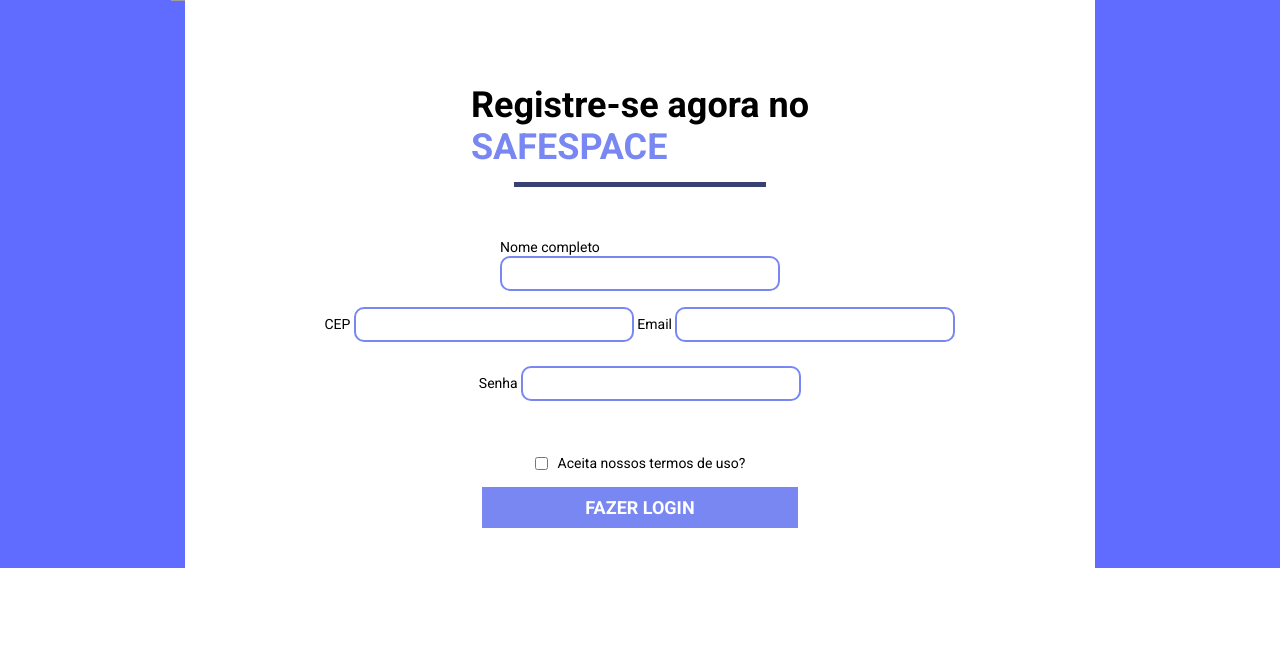
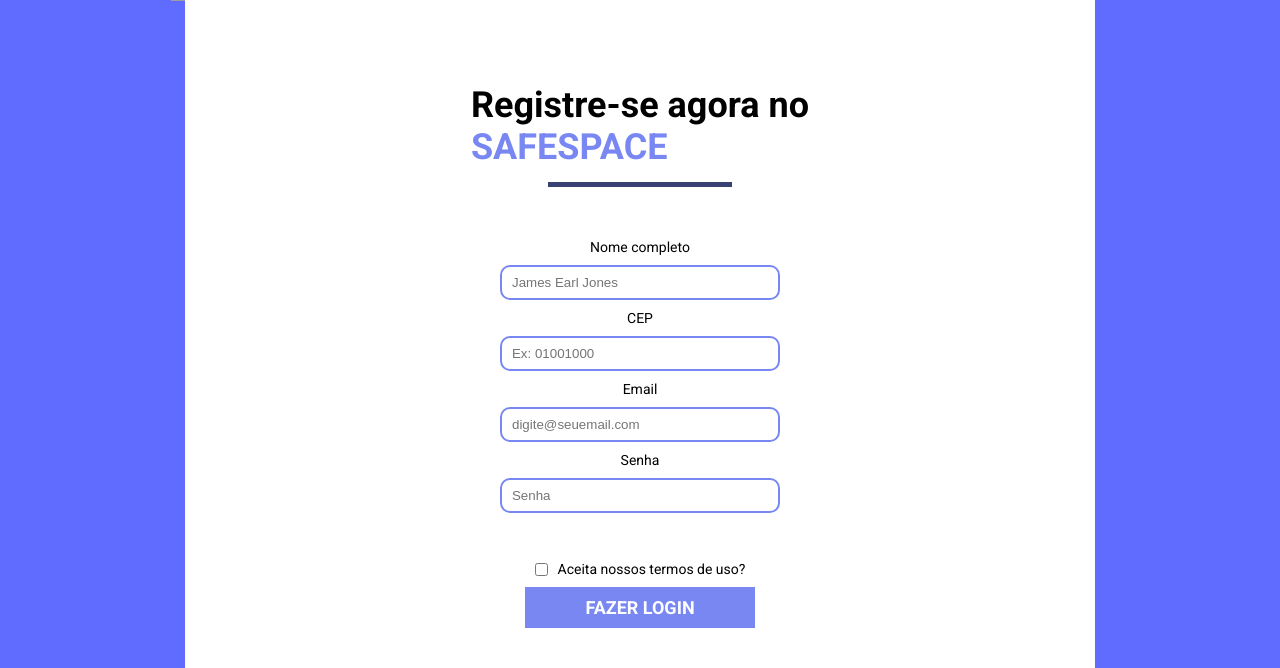
Before and after one commit to brunodelucasbarbosa/etica-de-cracking-compusoc, a PHP site: page / in a window 1280 px wide. Shown: the part 715-1383 px from the top of the page. Before the commit the page ends 1283 px from the top, so only its background shows below. Run offline with PHP 8.4, Linux system fonts and the light colour scheme; grey boxes are pictures that could not be loaded.

Commit message:
alteracoes na estilização do formulario

```diff
--- a/index.html
+++ b/index.html
@@ -62,31 +62,24 @@
           </div>
 
           <form>
-            <div class="input-nome">
               <label for="nome">
                 Nome completo
               </label>
-              <input type="text" id="nome" name="nome" style="display: block;" class="input-dados" required>
-            </div>
+              <input type="text" id="nome" name="nome" class="input-dados" placeholder="James Earl Jones" required>
 
-            <div class="inputs-quadrante">
-              <div class="inputs-quadrante-interno-1">
-                <label>
+                <label for="cep">
                   CEP
-                  <input type="number" class="input-dados cep" required="required">
                 </label>
-                <label>
+                <input type="number" id="cep" name="cep" class="input-dados cep" placeholder="Ex: 01001000" required>
+
+                <label for="email">
                   Email
-                  <input type="email" class="input-dados email" required>
                 </label>
-              </div>
-              <div class="inputs-quadrante-interno-2">
-                <label>
+                <input type="email" id="email" class="input-dados email" placeholder="digite@seuemail.com" required>
+                <label for="senha">
                   Senha
-                  <input type="text" class="input-dados senha" required>
                 </label>
-              </div>
-            </div>
+                <input type="password" id="senha" class="input-dados senha" placeholder="Senha" required>
 
             <div class="input-checkbox">
               <input id="aceitar" type="checkbox" name="aceitar" required>
--- a/index.js
+++ b/index.js
@@ -9,10 +9,10 @@ let botaoTomarCuidado;
 botaoEnviar.addEventListener('click', () => {
   const nome = document.querySelector('#nome');
   const cep = document.querySelector('.input-dados.cep');
-  if(cep.value.length !== 8) {return window.alert("Digite um CEP Válido!")}
+  if (cep.value.length !== 8) { return window.alert("Digite um CEP Válido!") }
   const senha = document.querySelector('.input-dados.senha');
   const email = document.querySelector('.input-dados.email');
-  if(!nome.value || !cep.value || !senha.value || !email.value) {
+  if (!nome.value || !cep.value || !senha.value || !email.value) {
     return window.alert("Todos os campos são necessários!");
   }
   pessoa.nome = nome.value;
@@ -34,6 +34,11 @@ botaoEnviar.addEventListener('click', () => {
 
   botaoIrPerfil.addEventListener('click', async () => {
     const data = await consultarCep(pessoa.cep);
+    console.log(data)
+    if (data.erro) {
+      document.location.reload(true);
+      return window.alert("Não foi possível consultar o CEP, tente novamente!")
+    }
     containerEsquerda.innerHTML = `
           <h2 class="title-site roboto white">SAFESPACE</h2>
           <div class="container-info-cuidados">
@@ -70,8 +75,8 @@ botaoEnviar.addEventListener('click', () => {
         <button class="button-enviar roboto white">IREI TOMAR CUIDADO!</button>
       </div>`;
       botaoTomarCuidado = document.querySelector('.botao-enviar.tomar-cuidado');
-        botaoTomarCuidado.addEventListener('click', () => {
-          containerEsquerda.innerHTML = `<h2 class="title-site roboto white">SAFESPACE</h2>
+      botaoTomarCuidado.addEventListener('click', () => {
+        containerEsquerda.innerHTML = `<h2 class="title-site roboto white">SAFESPACE</h2>
           <div class="container-info-cuidados creditos">
             <span class="span-interno-final roboto">
               Projeto desenvolvido para a matéria MATA68 - Computador Ética e Sociedade.
@@ -79,7 +84,7 @@ botaoEnviar.addEventListener('click', () => {
               Anna Friedericka Schwarzelmüller & Débora Abdalla
             </span>
           </div>`;
-          containerDireita.innerHTML = ` <h2 class="title-interno-direita roboto">Estudantes</h2>
+        containerDireita.innerHTML = ` <h2 class="title-interno-direita roboto">Estudantes</h2>
           <div class="container-info-cuidados creditos">
             <span class="nomes-alunos roboto">Bruno de Lucas Barbosa</span>
             <span class="nomes-alunos roboto">Elis Marcela</span>
@@ -87,7 +92,7 @@ botaoEnviar.addEventListener('click', () => {
             <span class="nomes-alunos roboto">Larissa Maiara</span>
             <span class="nomes-alunos roboto">Lorena Roberta</span>
           </div>`;
-        })
+      })
     })
 
 
--- a/style.css
+++ b/style.css
@@ -97,7 +97,7 @@ form {
   display: flex;
   flex-direction: column;
   align-items: center;
-  gap: 1.6rem;
+  gap: 1rem;
   margin-top: 5.2rem;
   font-size: 1.4rem;
 }
@@ -115,14 +115,6 @@ label {
   height: 35px;
   width: 280px;
   padding: 1rem;
-}
-
-.inputs-quadrante {
-  display: flex;
-  flex-direction: column;
-  align-items: center;
-  justify-content: center;
-  gap: 2.4rem;
 }
 
 .input-checkbox {
```
